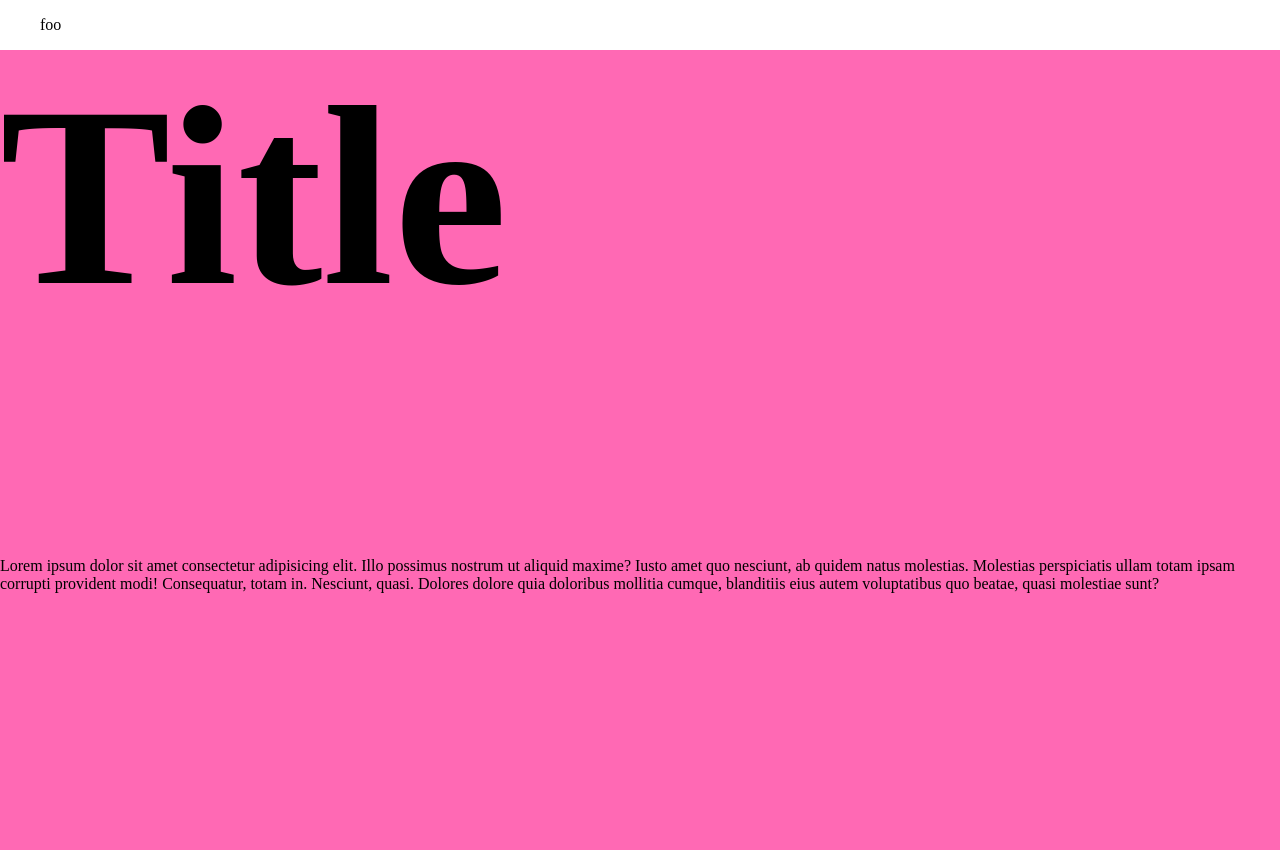
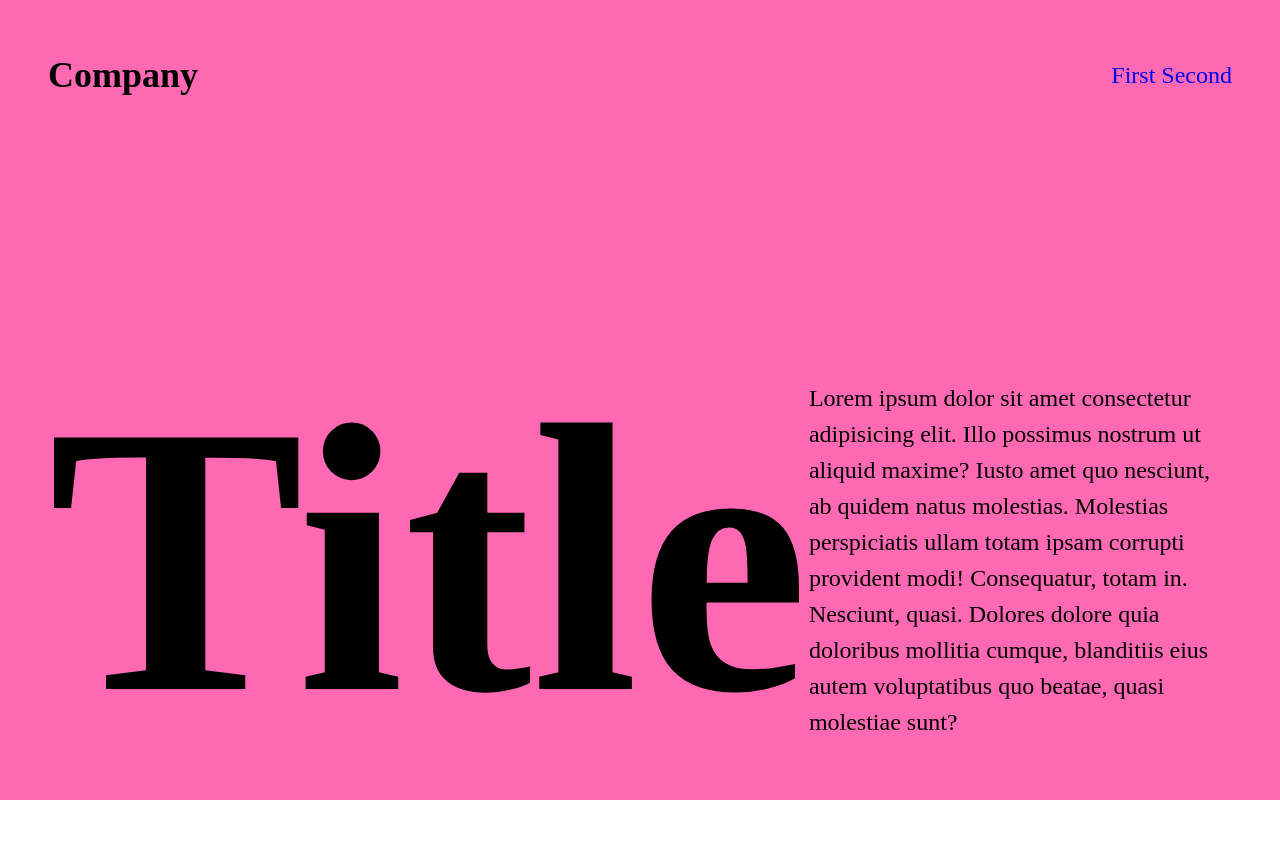
Before and after one commit to belshovka/landing, a plain HTML site: page index.html in a window 1280 px wide. After the commit the page ends 800 px from the top, so only its background shows below. Drawn offline with Linux system fonts and the light colour scheme.

Commit message:
fix alignment

```diff
--- a/index.html
+++ b/index.html
@@ -7,21 +7,33 @@
 	<link rel="stylesheet" href="style.css">
 </head>
 <body>
-	<header>
-		<nav>
-			<ul>
-                <li>foo</li>
-			</ul>
-		</nav>
-	</header>
 	<main>
         <section id="first">
-            <h1>Title</h1>
-            <p>
-                Lorem ipsum dolor sit amet consectetur adipisicing elit. Illo possimus nostrum ut aliquid maxime? Iusto amet quo nesciunt, ab quidem natus molestias. Molestias perspiciatis ullam totam ipsam corrupti provident modi! Consequatur, totam in. Nesciunt, quasi. Dolores dolore quia doloribus mollitia cumque, blanditiis eius autem voluptatibus quo beatae, quasi molestiae sunt?
-            </p>
+            <div class="horizontal">
+                <h2>Company</h2>
+                <ul>
+                    <li>
+                        <a href="#first">First</a>
+                        <a href="#second">Second</a>
+                    </li>
+                </ul>
+            </div>
+            <div class="horizontal">
+                <h1>Title</h1>
+                <p>
+                    Lorem ipsum dolor sit amet consectetur adipisicing elit. Illo possimus nostrum ut aliquid maxime? Iusto amet quo nesciunt, ab quidem natus molestias. Molestias perspiciatis ullam totam ipsam corrupti provident modi! Consequatur, totam in. Nesciunt, quasi. Dolores dolore quia doloribus mollitia cumque, blanditiis eius autem voluptatibus quo beatae, quasi molestiae sunt?
+                </p>
+            </div>
         </section>
         <section id="second">
+            <section class="card">
+                <h3>Card</h3>
+                <p>Lorem ipsum dolor sit amet consectetur adipisicing elit. Accusamus, autem.</p>
+            </section>
+            <section class="card">
+                <h3>Card</h3>
+                <p>Lorem ipsum dolor sit amet consectetur adipisicing elit. Accusamus, autem.</p>
+            </section>
             <section class="card">
                 <h3>Card</h3>
                 <p>Lorem ipsum dolor sit amet consectetur adipisicing elit. Accusamus, autem.</p>
--- a/style.css
+++ b/style.css
@@ -1,6 +1,9 @@
 *,
 *::before,
 *::after {
+    scroll-behavior: smooth;
+    margin: 0;
+    padding: 0;
 	box-sizing: border-box;
 }
 
@@ -8,16 +11,28 @@ html {
 	-moz-text-size-adjust: none;
 	-webkit-text-size-adjust: none;
 	text-size-adjust: none;
+    font-size: 24px;
 }
 
 html, body {
-  margin: 0;
-  padding: 0;
-  height: 100%;
+    line-height: 1.5;
+    height: 100%;
+}
+
+h1 {
+    line-height: 1;
 }
 
 ul, ol {
 	list-style: none;
+}
+
+a,
+a:visited,
+a:focus,
+a:active {
+  text-decoration: none;
+  outline: none;
 }
 
 main {
@@ -29,7 +44,22 @@ main {
 main>section {
     height: 100vh;
     width: 100%;
+    padding: 2rem 2rem;
     scroll-snap-align: start;
+    display: flex;
+    flex-direction: column;
+    justify-content: space-between;
+}
+
+.horizontal {
+    display: flex;
+    flex-direction: row;
+    align-items: center;
+    justify-content: space-between;
+}
+
+p {
+    max-width: 20rem;
 }
 
 #first {
```
